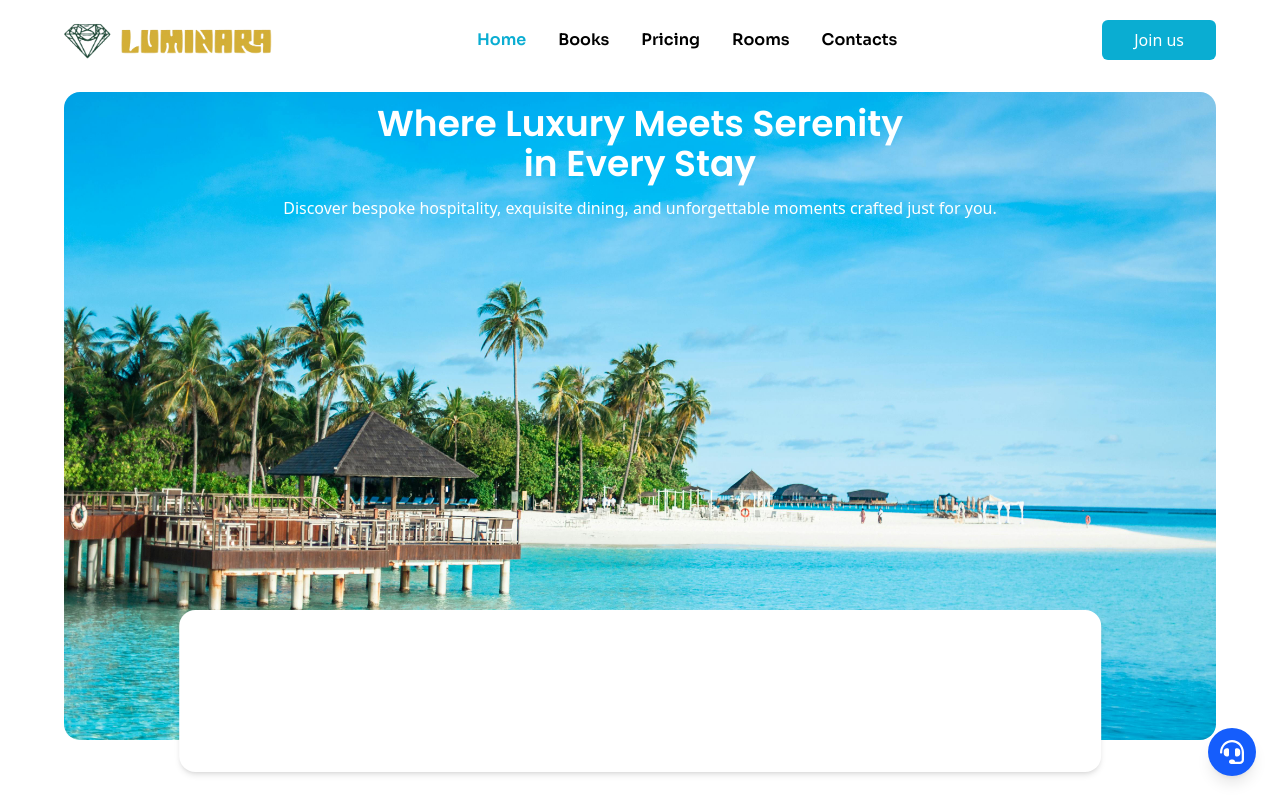
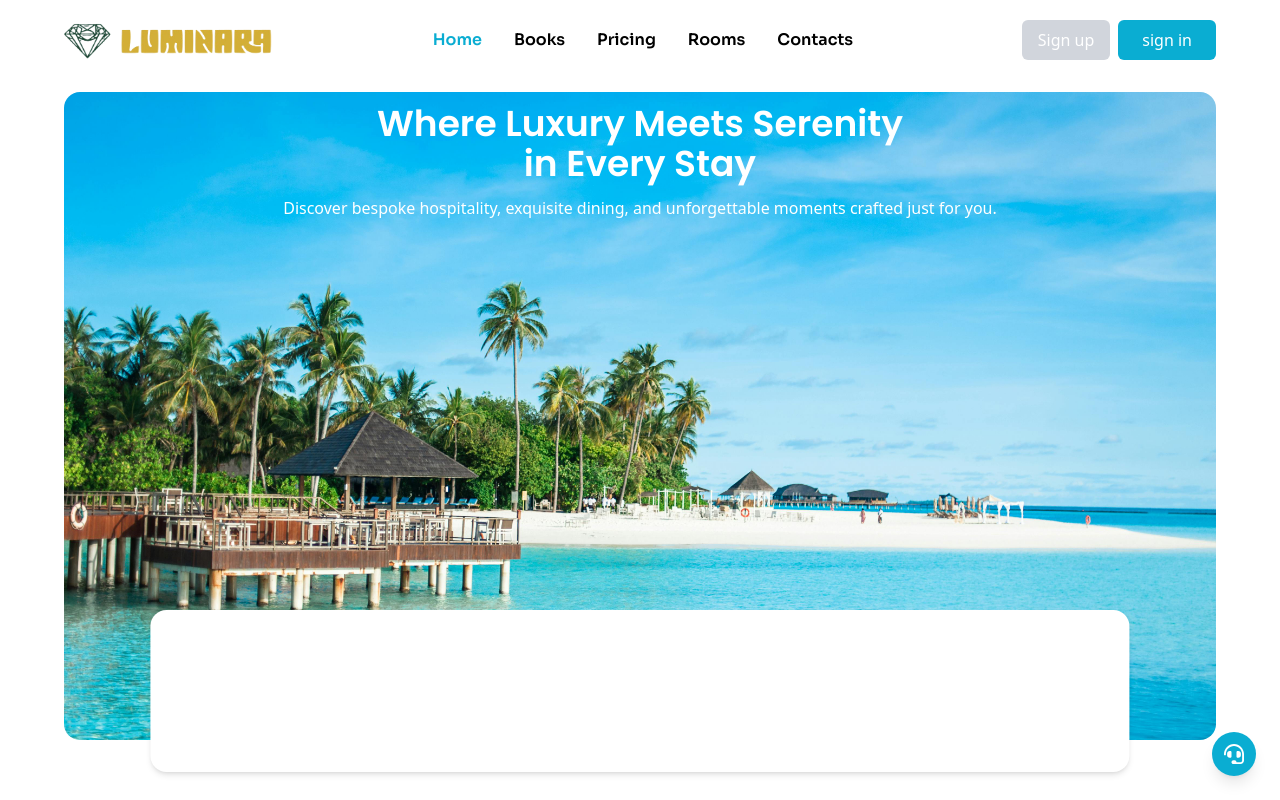
Before and after one commit to dani-dina/Hotel-Management-System-, a React (Vite) app in the folder frontend/: page / in a window 1280 px wide. Shown: the top 800 px of the page. Built offline with nearby package versions, Linux system fonts and the light colour scheme.

Commit message:
support chat

```diff
--- a/frontend/src/components/Hero.jsx
+++ b/frontend/src/components/Hero.jsx
@@ -6,15 +6,15 @@ const Hero = () => {
       <div className='relative w-[90%] h-[90%] bg-green-300 rounded-2xl bg-center bg-cover'
            style={{backgroundImage : `url(${banner})`}}
       >
-      <div className='h-full'>
-        <h1 className='text-white text-4xl font-bold font-poppins text-center my-3'>
+      <div className='h-full w-full'>
+        <h1 className='text-white text-4xl font-bold font-poppins text-center py-3'>
           Where Luxury Meets Serenity <br / >in Every Stay
         </h1>
         <p className='text-white text-center'>
           Discover bespoke hospitality, exquisite dining, and unforgettable moments crafted just for you.
         </p>
       </div>
-        <div className='absolute bottom-[-5%] left-1/2 transform -translate-x-1/2 w-[80%] h-[25%] rounded-2xl shadow-md
+        <div className='absolute bottom-[-5%] left-1/2 transform -translate-x-1/2 w-[85%] h-[25%] rounded-2xl shadow-md
             bg-white'>
 
         </div>
--- a/frontend/src/components/Navbar.jsx
+++ b/frontend/src/components/Navbar.jsx
@@ -68,9 +68,14 @@ const Navbar = () => {
             </button>
 
             {/* Desktop Button */}
-            <div className='hidden md:block'>
+            <div className='hidden md:flex md:gap-2'>
               <Link to='/sign-up'>
-                <Button className='bg-primary text-white px-4 py-2 hover:bg-primary-dark transition-colors' title='Join us' />
+                <Button className='bg-gray-300 text-white  py-2 hover:bg-primary-dark transition-colors ml-2 '
+                        title='Sign up' />
+              </Link>
+              <Link to='/sign-up'>
+                <Button className='bg-primary text-white px-2 py-2 hover:bg-primary-dark transition-colors'
+                        title='sign in' />
               </Link>
             </div>
 
--- a/frontend/src/components/Support.jsx
+++ b/frontend/src/components/Support.jsx
@@ -6,9 +6,9 @@ const SupportIcon = ({ onToggleChat }) => {
     <div className="fixed bottom-6 right-6 z-50">
       <button
         onClick={onToggleChat}
-        className="p-3 bg-blue-600 text-white rounded-full shadow-lg hover:bg-blue-700 transition-all"
+        className="p-3 bg-primary text-white rounded-full shadow-lg hover:bg-blue-700 transition-all"
       >
-        <FaHeadset className="w-6 h-6" />
+        <FaHeadset className="w-5 h-5" />
       </button>
     </div>
   );
--- a/frontend/src/components/SupportChatbot.jsx
+++ b/frontend/src/components/SupportChatbot.jsx
@@ -10,13 +10,13 @@ const SupportChat = () => {
       {!isOpen ? (
         <button
           onClick={() => setIsOpen(true)}
-          className="p-3 bg-blue-600 text-white rounded-full shadow-lg hover:bg-blue-700 transition"
+          className="p-3 bg-primary text-white rounded-full shadow-lg hover:bg-blue-700 transition"
         >
           <FaComment size={18} />
         </button>
       ) : (
         <div className="w-72 bg-white rounded-lg shadow-xl overflow-hidden">
-          <div className="flex justify-between items-center p-3 bg-blue-600 text-white">
+          <div className="flex justify-between items-center p-3 bg-primary text-white">
             <h3 className="font-medium">Support Chat</h3>
             <button onClick={() => setIsOpen(false)}>
               <FaTimes />
```
